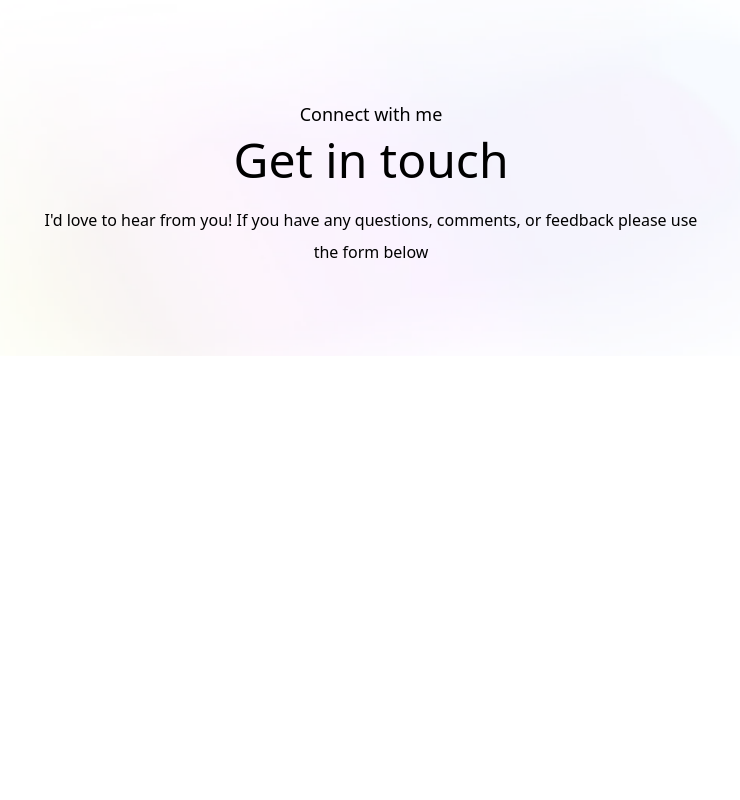
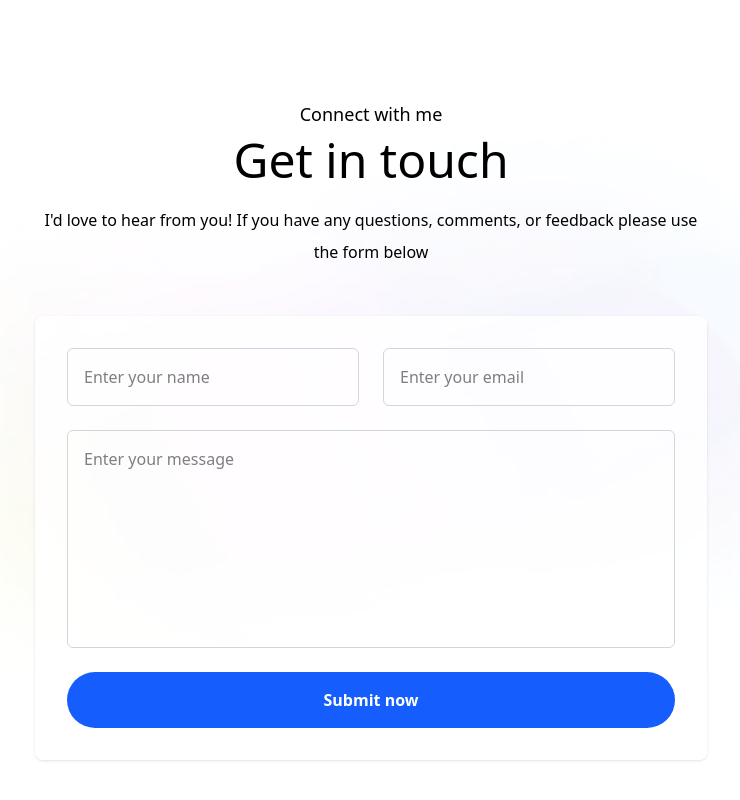
Before and after one commit to MogesBekele/portfolio-in-nextjs, a Next.js app: page / in a window 1280 px wide. Shown: the part 4158-4958 px from the top of the page, without its empty margins (269-1009 px from the left). Before the commit the page ends 4514 px from the top, so only its background shows below. Built offline with nearby package versions, Linux system fonts and the light colour scheme; a web font is replaced by a local one.

Commit message:
apply tailwind css on the form section

```diff
--- a/components/Contact.tsx
+++ b/components/Contact.tsx
@@ -9,8 +9,37 @@ const Contact = () => {
       <h4 className="text-center mb-2 text-lg font-ovo">Connect with me</h4>
       <h2 className="text-center text-5xl font-ovo">Get in touch</h2>
       <p className="text-center max-w-2xl mx-auto mt-5 mb-12 font-ovo">
-       I'd love to hear from you! If you have any questions, comments, or feedback please use the form below
+        I'd love to hear from you! If you have any questions, comments, or
+        feedback please use the form below
       </p>
+      <form className="max-w-2xl mx-auto flex flex-col gap-6 bg-white/80 p-8 rounded-lg shadow">
+        <div className="grid grid-cols-1 md:grid-cols-2 gap-6">
+          <input
+            type="text"
+            placeholder="Enter your name"
+            required
+            className="border border-gray-300 rounded-md px-4 py-3 focus:outline-none focus:ring-2 focus:ring-blue-400 transition"
+          />
+          <input
+            type="email"
+            placeholder="Enter your email"
+            required
+            className="border border-gray-300 rounded-md px-4 py-3 focus:outline-none focus:ring-2 focus:ring-blue-400 transition"
+          />
+        </div>
+        <textarea
+          rows={6}
+          placeholder="Enter your message"
+          required
+          className="border border-gray-300 rounded-md px-4 py-3 focus:outline-none focus:ring-2 focus:ring-blue-400 transition resize-none"
+        ></textarea>
+        <button
+          type="submit"
+          className="bg-blue-600 text-white px-8 py-3 rounded-full font-semibold hover:bg-blue-700 transition"
+        >
+          Submit now
+        </button>
+      </form>
     </div>
   );
 };
```
